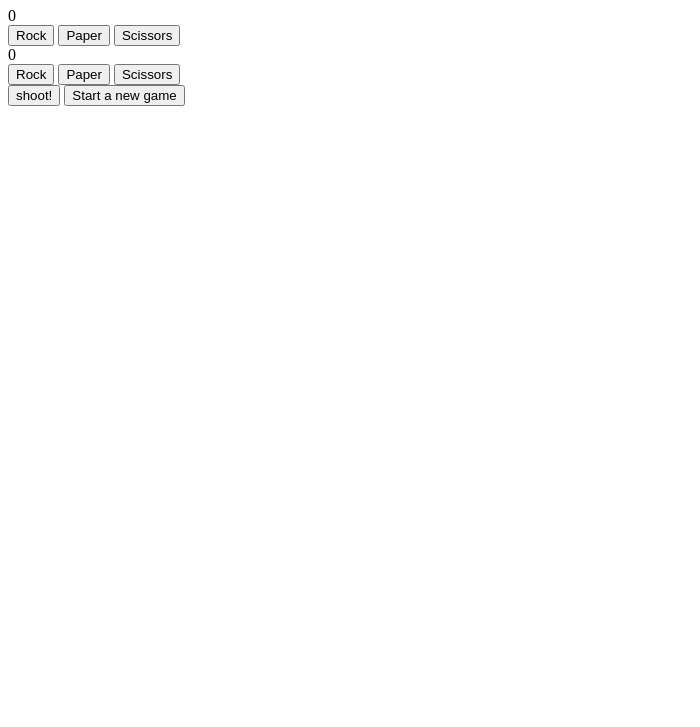
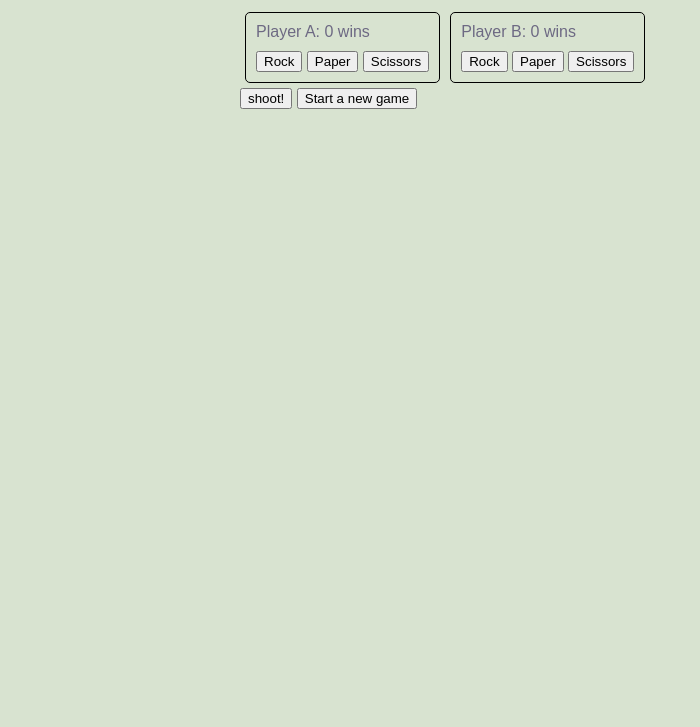
Before and after one commit to wakelank/rps2, a plain HTML site: page index.html in a window 1280 px wide. Shown: the part 73-800 px from the top of the page, without its empty margins (0-700 px from the left). Drawn offline with Linux system fonts and the light colour scheme.

Commit message:
completes core functionality

```diff
--- a/index.html
+++ b/index.html
@@ -8,28 +8,34 @@
   <script src="src/rps.js"></script>
 </head>
 <body>
-
+<div class="container">
   <h1>R>P>S</h1>
-
-<div id='playerA'>
-  <div id='scoreA'>playerA
-  </div>
+  <div class="player-boxes cf">
+    <div id='playerA' class='player-box'>
+      Player A: <span id='scoreA'></span> wins
+      <div class="move-btns">
         <button class="buttonA" id="rock">Rock</button>
         <button class="buttonA" id="paper">Paper</button>
         <button class="buttonA" id="scissors">Scissors</button>
       </div>
+    </div>
 
-<div id='playerB'>
-  <div id='scoreB'>playerB
-  </div>
+    <div id='playerB' class='player-box'>
+      Player B: <span id='scoreB'></span> wins
+      <div class="move-btns">
         <button class="buttonB" id="rock">Rock</button>
         <button class="buttonB" id="paper">Paper</button>
         <button class="buttonB" id="scissors">Scissors</button>
       </div>
+    </div>
+  </div>
+  <div class="game-controls">
     <button class='shoot'>shoot!</button>
     <button class='newGameBtn'>Start a new game</button>
+  </div>
 
   <div id='results'>
+  </div>
 </div>
 
 </body>
--- a/src/rps.js
+++ b/src/rps.js
@@ -22,16 +22,13 @@
 // return victory[moveA] = moveB
 
 function doesBeat(moveA, moveB){
-victory = {rock: 'scissors', paper: 'rock', scissors: 'paper'};
-return victory[moveA] == moveB
-
+  var victory = {rock: 'scissors', paper: 'rock', scissors: 'paper'};
+  return victory[moveA] == moveB
 }
 
 function doesTie(moveA, moveB){
  return moveA == moveB;
 }
-
-
 
 function Player(name){
   this.name         = name
@@ -48,17 +45,16 @@ else
 
 Player.prototype.winBattle = function(){
   this.victoryCount += 1;
+  $('#results').html(this.name + " wins the battle!");
 }
 
 Player.prototype.winWar = function(){
   return this.victoryCount == 3;
-
-  }
+}
 
 Player.prototype.tieLose = function(){
     this.victoryCount = 0;
 }
-
 
 function Game(){
   this.playerA  = undefined;
@@ -68,15 +64,10 @@ function Game(){
 
 Game.prototype.startGame = function(){
   this.gameOver = false;
-  this.playerA  = new Player("playerA");
-  this.playerB  = new Player("playerB");
+  this.playerA  = new Player("Player A");
+  this.playerB  = new Player("Player B");
   $('#results').html('');
   this.showScore();
-
-
-
-
-
 }
 
 Game.prototype.showScore = function(){
@@ -89,7 +80,13 @@ Game.prototype.endGame = function(){
   this.gameOver = true;
   this.playerA.move = undefined;
   this.playerB.move = undefined;
-
+  if(this.playerA.winWar){
+    $('#results').html(this.playerA.name + " wins the war!");
+  }
+  else
+  {
+    $('#results').html(this.playerB.name + " wins the war!");
+  }
 }
 
 Game.prototype.shoot = function(){
@@ -102,6 +99,8 @@ Game.prototype.shoot = function(){
     if (doesTie(moveA, moveB)){
       playerA.tieLose();
       playerB.tieLose();
+      $('#results').html("It's a tie");
+
     }
     else {
       if (doesBeat(moveA, moveB)){
--- a/stylesheets/styles.css
+++ b/stylesheets/styles.css
@@ -0,0 +1,54 @@
+body{
+  font-family: sans-serif;
+  background-color: #D8E3D0;
+  color: #6D6983;
+}
+.container{
+  width: 800px;
+  margin: 0 auto;
+
+}
+.player-box{
+
+  float: left;
+  border: thin black solid;
+  border-radius: 5px;
+  margin: 5px;
+  padding: 10px;
+}
+
+.move-btns{
+  margin-top: 10px;
+}
+
+#results{
+  margin-top: 10px;
+  color: #C5484A;
+}
+
+/**
+ * For modern browsers
+ * 1. The space content is one way to avoid an Opera bug when the
+ *    contenteditable attribute is included anywhere else in the document.
+ *    Otherwise it causes space to appear at the top and bottom of elements
+ *    that are clearfixed.
+ * 2. The use of `table` rather than `block` is only necessary if using
+ *    `:before` to contain the top-margins of child elements.
+ */
+.cf:before,
+.cf:after {
+    content: " "; /* 1 */
+    display: table; /* 2 */
+}
+
+.cf:after {
+    clear: both;
+}
+
+/**
+ * For IE 6/7 only
+ * Include this rule to trigger hasLayout and contain floats.
+ */
+.cf {
+    *zoom: 1;
+}
```
Also changed, not shown: SpecRunner.html (+1 -0 lines), spec/rpsSpec.js (+2 -2 lines), 1 other file. Lines whose indentation alone changed are shown as unchanged.
